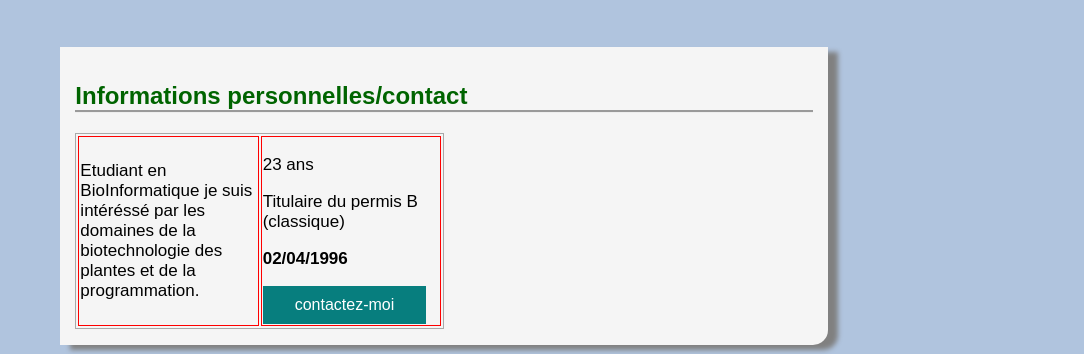
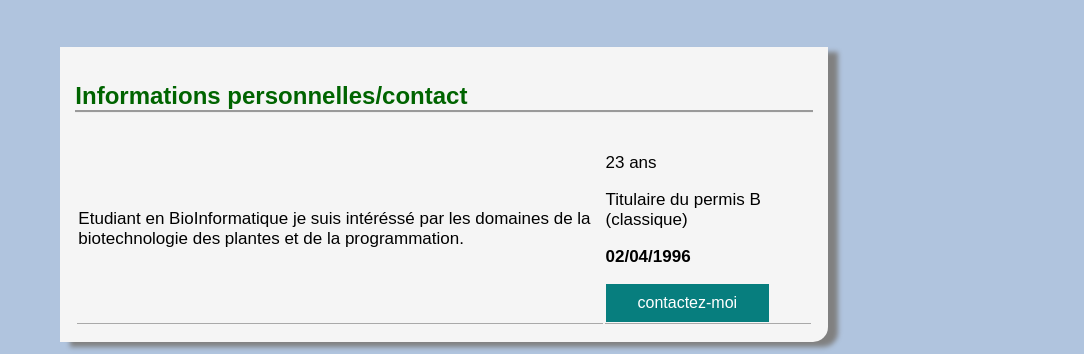
Before and after one commit to lpetrus32/CV_PETRUS, a plain HTML site: page index.html in a window 1280 px wide. Shown: the part 394-748 px from the top of the page, without its empty margins (196-1280 px from the left). Drawn offline with Linux system fonts and the light colour scheme.

Commit message:
Update index.css

```diff
--- a/index.css
+++ b/index.css
@@ -101,16 +101,6 @@ h2{
     box-shadow: 10px 5px 5px grey;
 }
 
-table {
- border-width:1px;
- border-style:solid;
- border-color:darkgrey;
- width:50%;
+td{
+ border-bottom: 1px solid darkgray;
  }
-
-td {
- border-width:1px;
- border-style:solid;
- border-color:red;
- width:50%;
- }
```
